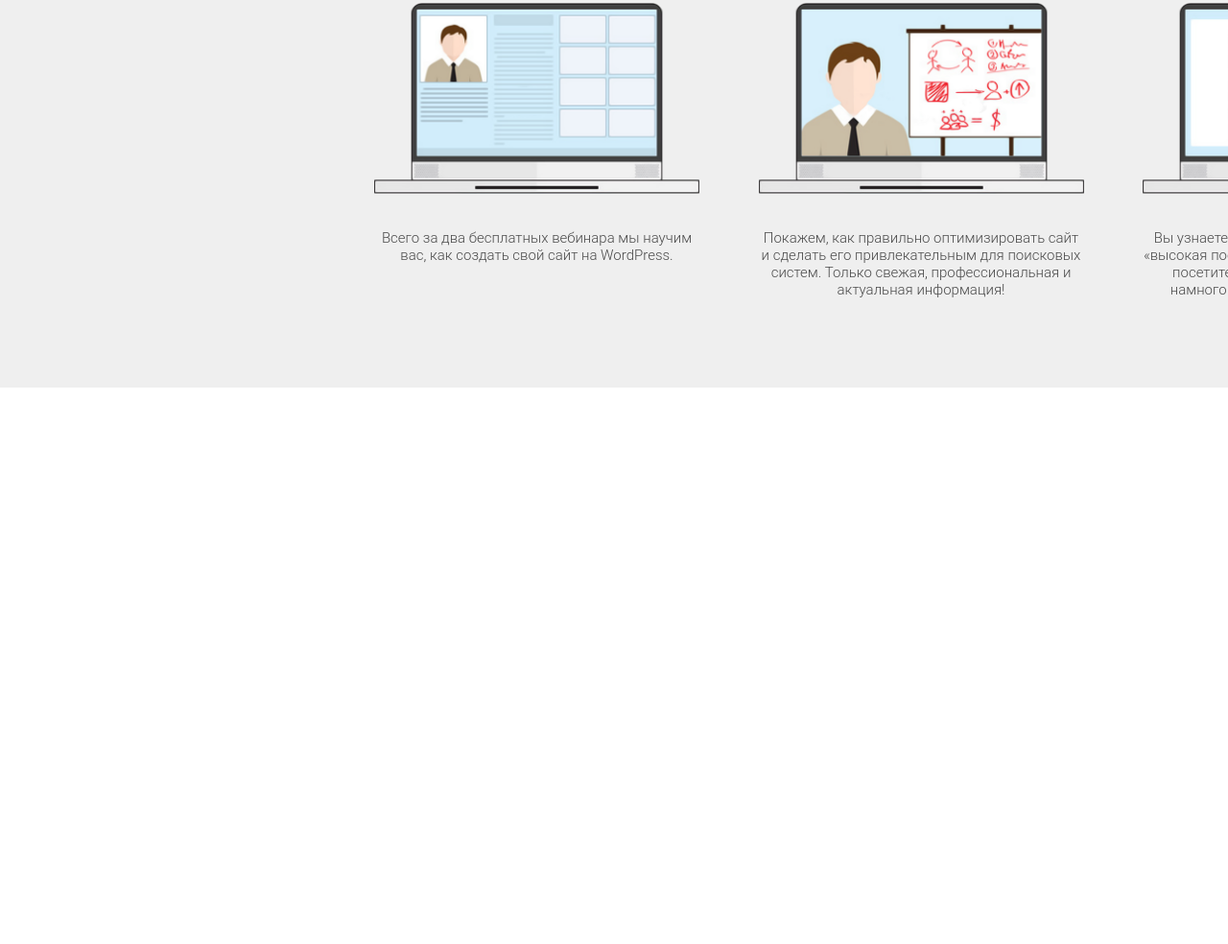
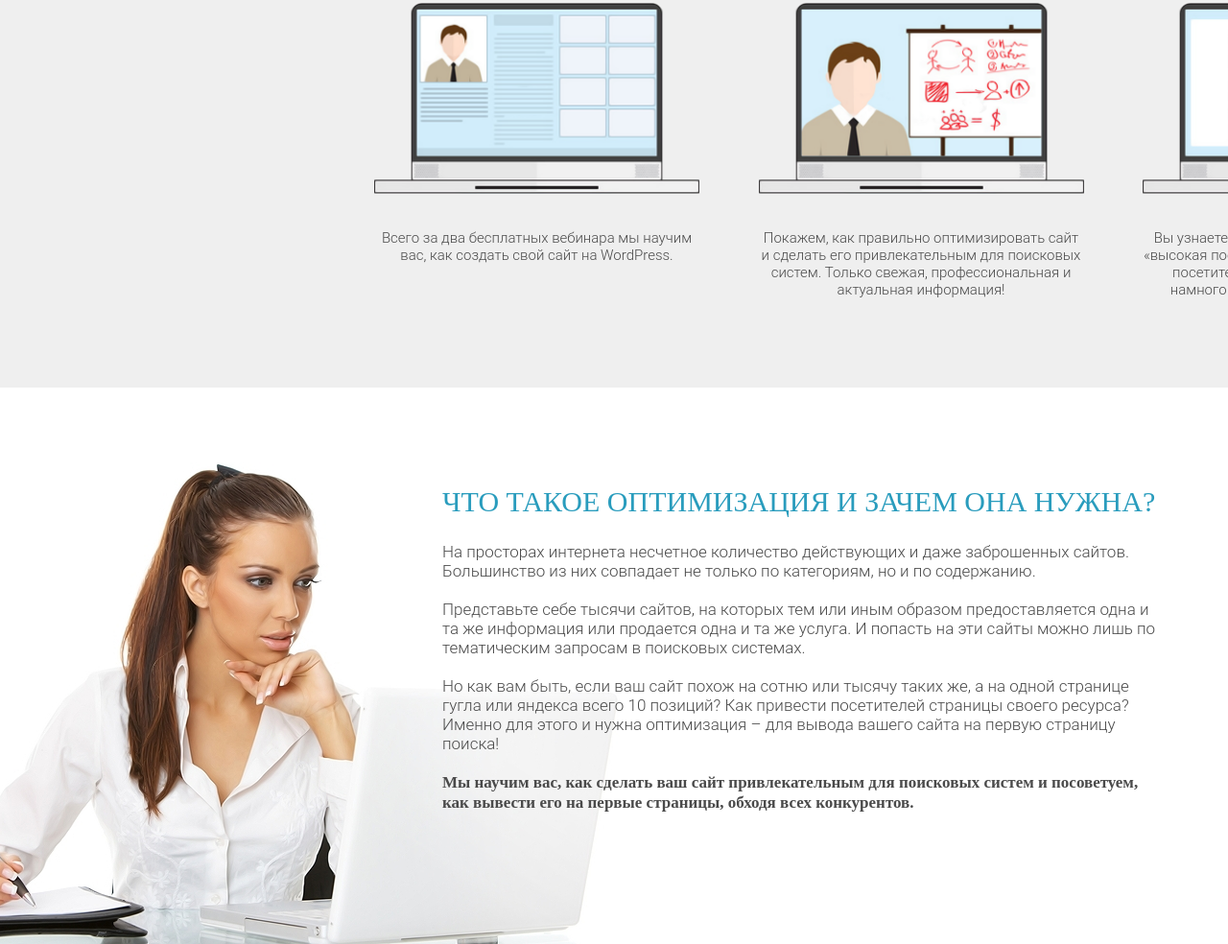
Before and after one commit to Ternovoyi1803/WordPress, a plain HTML site: page index.html in a window 1280 px wide. Shown: the part 1028-2012 px from the top of the page at 96% size. Before the commit the page ends 1432 px from the top, so only its background shows below. Drawn offline with Linux system fonts and the light colour scheme.

Commit message:
add optimization section

```diff
--- a/css/style.css
+++ b/css/style.css
@@ -8,6 +8,7 @@
     width: 1140px;
     margin: 0 auto;
     text-align: center;
+    position: relative;
 }
 
 .header {
@@ -182,3 +183,39 @@
     width: 100px;
     background-color: deeppink;
 }
+
+.optimization {
+    padding: 102px 0 107px 0;
+}
+
+.optimization .optimization_header {
+    margin-left: 391px;
+    text-align: left;
+    color: #299cbd;
+    font-family: "Roboto - Black";
+    font-size: 30px;
+    font-weight: 400;
+    text-transform: uppercase;
+}
+
+.optimization .optimization_text {
+    margin-left: 391px;
+    margin-top: 25px;
+    text-align: left;
+    color: #4a4a4a;
+    font-size: 17px;
+    font-family: "Roboto Light";
+    font-weight: 300;
+}
+
+.optimization .optimization_text span {
+    font-family: "Roboto - Bold";
+    font-weight: 700;
+}
+
+.optimization .optimization_img {
+    position: absolute;
+    left: -240px;
+    top: -24px;
+    z-index: -1;
+}
--- a/index.html
+++ b/index.html
@@ -103,10 +103,33 @@
             <div class="flex_item">6 item</div>
         </div>
     </section>
-    <section class="waiting">
+    <section class="waiting"></section>
 -->
 
+    <section class="optimization">
+        <div class="container">
+            <h2 class="optimization_header">
+                Что такое оптимизация и зачем она нужна?
+            </h2>
+            <div class="optimization_text">
+                На просторах интернета несчетное количество действующих и даже заброшенных сайтов.
+                Большинство из них совпадает не только по категориям, но и по содержанию.
+                <br><br>
+                Представьте себе тысячи сайтов, на которых тем или иным образом предоставляется
+                одна и та же информация или продается одна и та же услуга.
+                И попасть на эти сайты можно лишь по тематическим запросам в поисковых системах.
+                <br><br>
+                Но как вам быть, если ваш сайт похож на сотню или тысячу таких же, а на одной странице
+                гугла или яндекса всего 10 позиций? Как привести посетителей страницы своего ресурса?
+                Именно для этого и нужна оптимизация – для вывода вашего сайта на первую страницу поиска!
+                <br><br>
+                <span>
+                    Мы научим вас, как сделать ваш сайт привлекательным для поисковых систем и посоветуем,
+                    как вывести его на первые страницы, обходя всех конкурентов.
+                </span>
+            </div>
+            <img class="optimization_img" src="img/girl_bg.jpg" alt="girl">
+        </div>
     </section>
 </body>
-
 </html>
```
